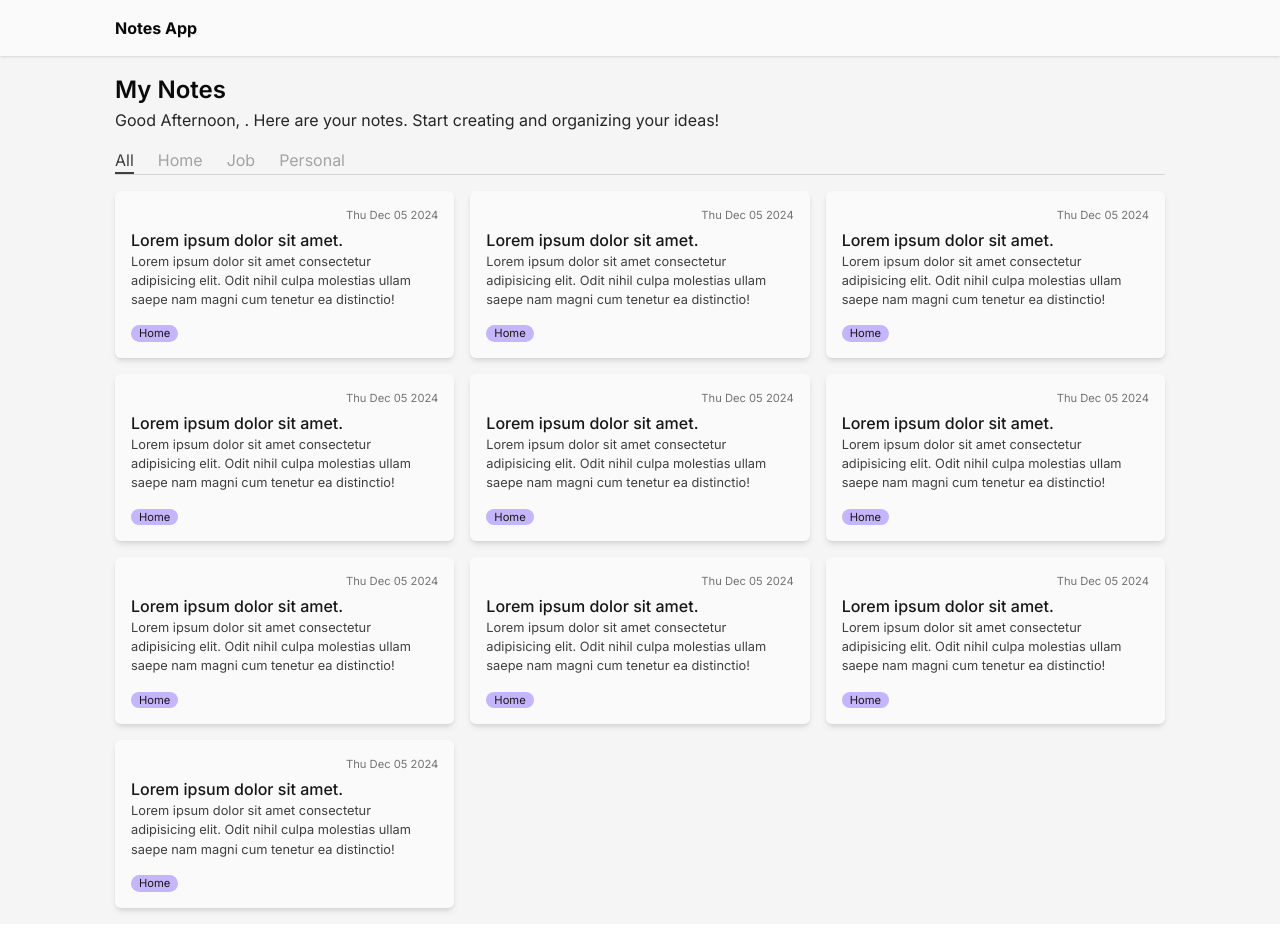
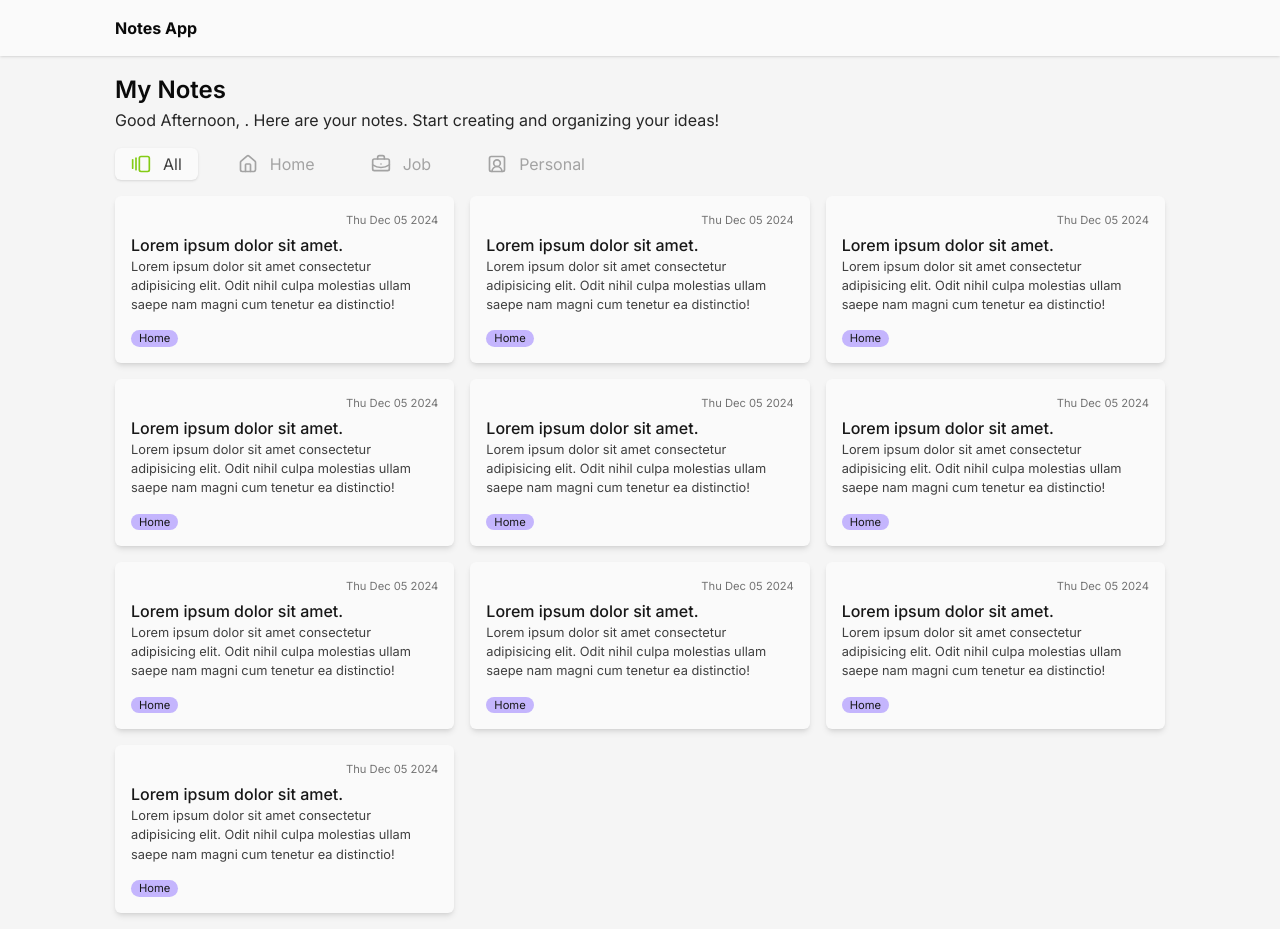
Before and after one commit to rfkyalf/note-taking-app, a Next.js app: page /notes in a window 1280 px wide. Built offline with nearby package versions, Linux system fonts and the light colour scheme; no server answers.

Commit message:
feat(notes): add tabs components

```diff
--- a/src/components/Tabs.tsx
+++ b/src/components/Tabs.tsx
@@ -22,7 +22,7 @@ export function TabsHeader({
   return (
     <ul
       className={cn(
-        'flex flex-wrap items-center gap-x-2 md:gap-x-4 lg:gap-x-6 border-b border-neutral-300',
+        'flex flex-wrap items-center gap-x-2 gap-y-2 md:gap-x-4 lg:gap-x-6',
         className
       )}
     >
@@ -37,23 +37,33 @@ export function TabsTitle({
   value,
   isActive,
   onClick,
+  icon,
 }: {
   title: string;
   className?: string;
   value: string;
   isActive: boolean;
   onClick: (value: string) => void;
+  icon: React.ReactNode;
 }) {
   return (
     <li
       className={cn(
-        `text-[0.9rem] md:text-[1rem] cursor-pointer border-b-2 border-transparent ${
-          isActive ? 'text-neutral-700 border-neutral-700' : 'text-neutral-400'
+        `cursor-pointer px-2 md:px-4 py-1 rounded-md hover:text-neutral-700  ${
+          isActive
+            ? 'text-neutral-700 bg-neutral-50 shadow'
+            : 'text-neutral-400'
         }`,
         className
       )}
     >
-      <button onClick={() => onClick(value)}>{title}</button>
+      <button
+        onClick={() => onClick(value)}
+        className="flex items-center gap-x-2 md:gap-x-3"
+      >
+        <span>{icon}</span>
+        <span className="text-[0.9rem] md:text-[1rem]">{title}</span>
+      </button>
     </li>
   );
 }
--- a/src/components/notes/NoteList.tsx
+++ b/src/components/notes/NoteList.tsx
@@ -1,6 +1,12 @@
 'use client';
 
 import Tabs, { TabsContent, TabsHeader, TabsTitle } from '@/components/Tabs';
+import {
+  BriefcaseBusiness,
+  GalleryHorizontalEnd,
+  House,
+  SquareUserRound,
+} from 'lucide-react';
 import { useState } from 'react';
 
 export default function NoteList() {
@@ -12,24 +18,52 @@ export default function NoteList() {
         <TabsTitle
           title="All"
           value="all"
+          icon={
+            <GalleryHorizontalEnd
+              className={`size-4 md:size-5 ${
+                activeTab === 'all' ? 'text-lime-500' : ''
+              }`}
+            />
+          }
           isActive={activeTab === 'all'}
           onClick={setActiveTab}
         />
         <TabsTitle
           title="Home"
           value="home"
+          icon={
+            <House
+              className={`size-4 md:size-5 ${
+                activeTab === 'home' ? 'text-violet-500' : ''
+              }`}
+            />
+          }
           isActive={activeTab === 'home'}
           onClick={setActiveTab}
         />
         <TabsTitle
           title="Job"
           value="job"
+          icon={
+            <BriefcaseBusiness
+              className={`size-4 md:size-5 ${
+                activeTab === 'job' ? 'text-rose-500' : ''
+              }`}
+            />
+          }
           isActive={activeTab === 'job'}
           onClick={setActiveTab}
         />
         <TabsTitle
           title="Personal"
           value="personal"
+          icon={
+            <SquareUserRound
+              className={`size-4 md:size-5 ${
+                activeTab === 'personal' ? 'text-blue-500' : ''
+              }`}
+            />
+          }
           isActive={activeTab === 'personal'}
           onClick={setActiveTab}
         />
```
